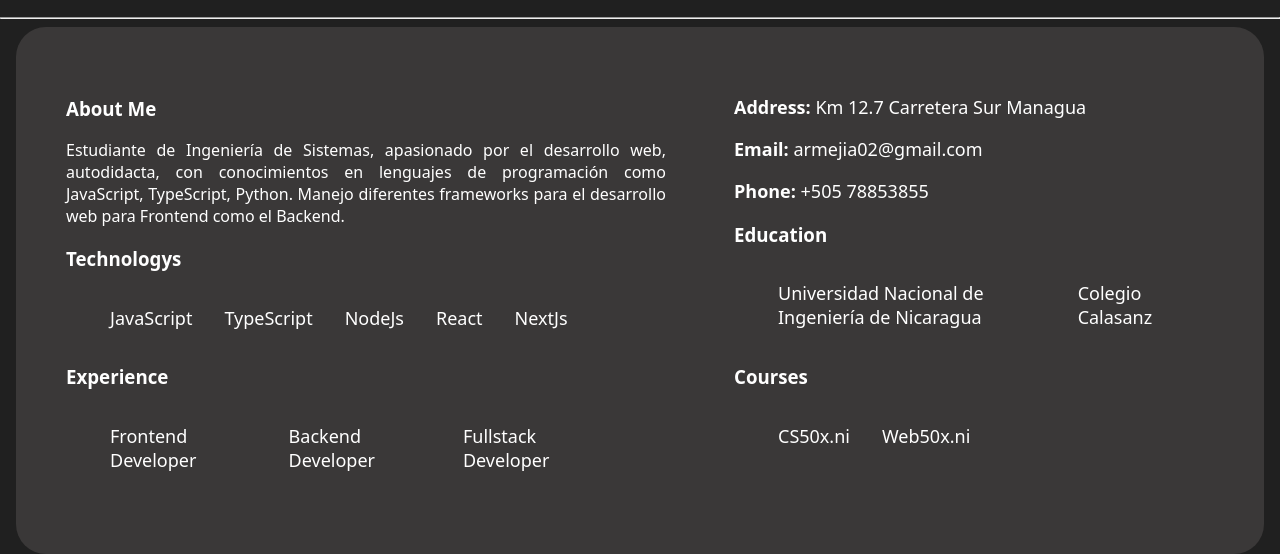
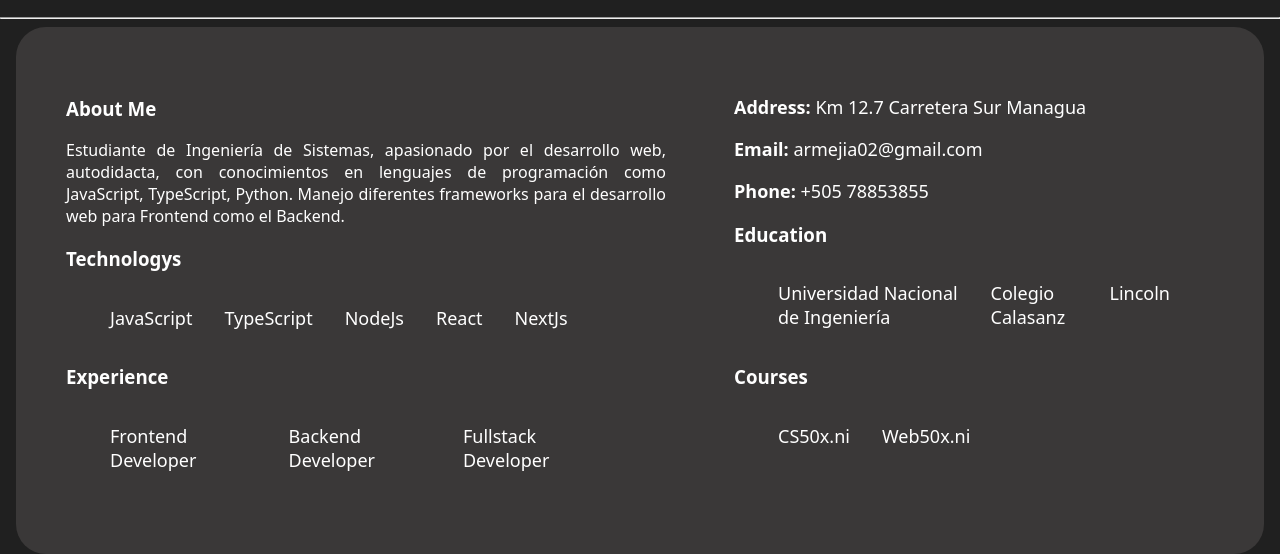
Before and after one commit to ArturoAMejia/aplicaciones-graficas, a plain HTML site: page index.html in a window 1280 px wide. Shown: the part 342-896 px from the top of the page. Drawn offline with Linux system fonts and the light colour scheme.

Commit message:
añadiendo un nuevo li

```diff
--- a/index.html
+++ b/index.html
@@ -56,8 +56,9 @@
 
         <h3>Education</h3>
         <ul>
-          <li>Universidad Nacional de Ingeniería de Nicaragua</li>
+          <li>Universidad Nacional de Ingeniería</li>
           <li>Colegio Calasanz</li>
+          <li>Lincoln</li>
         </ul>
         <h3>Courses</h3>
         <ul>
```
